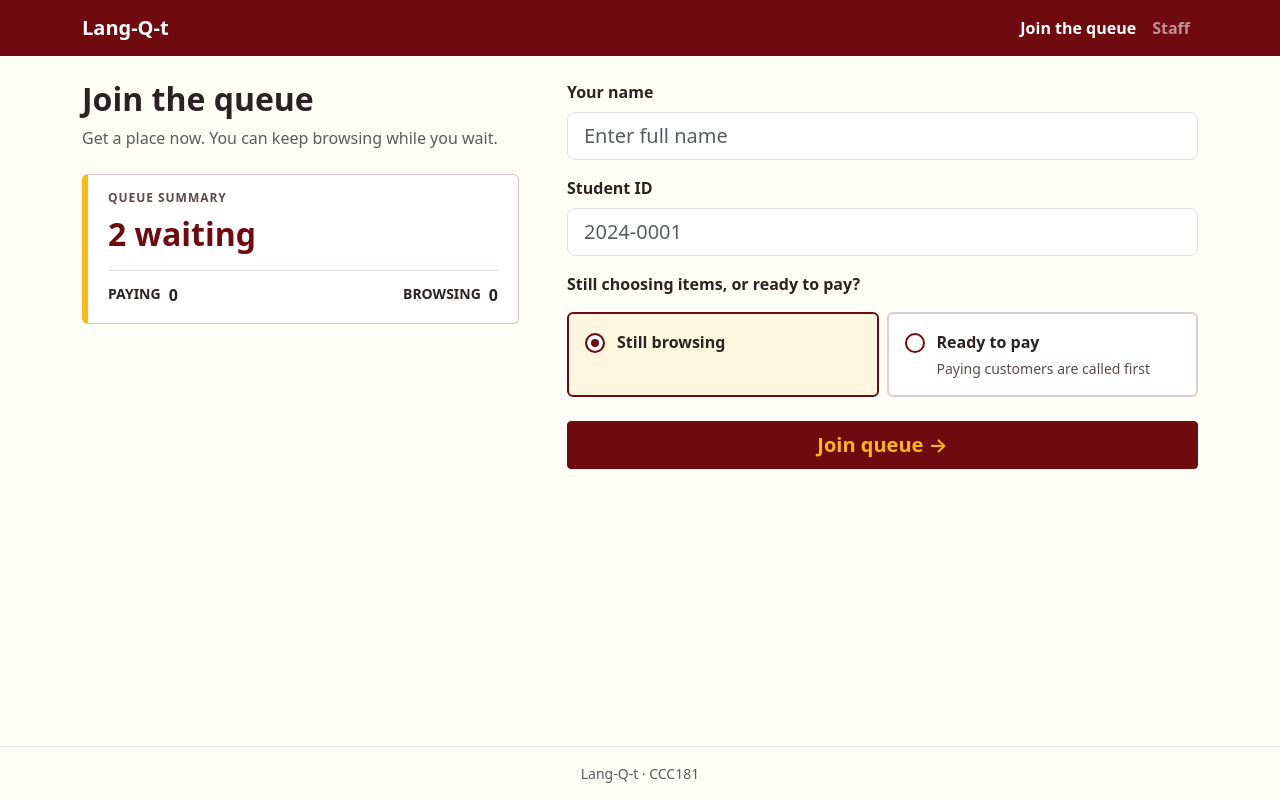
After one commit to Kenji7676/ccc181, a Flask app: page /join in a window 1280 px wide. The commit adds this page. Run offline with Flask 3, Linux system fonts and the light colour scheme.

Commit message:
Setting up join page

```diff
--- a/app.py
+++ b/app.py
@@ -5,6 +5,7 @@ Run it with:
 then open http://127.0.0.1:5000
 """
 from flask import Flask, render_template
+import re
 
 app = Flask(__name__)
 
@@ -16,7 +17,6 @@ app.secret_key = "dev-only-change-me"
 SERVICES = [
     {"id": 1, "name": "Buy merch"},
     {"id": 2, "name": "Claim pre-order"},
-    {"id": 3, "name": "Payment / inquiry"},
 ]
 
 SIZES = ["XS", "S", "M", "L", "XL", "2XL"]
@@ -30,7 +30,7 @@ TICKETS = [
      "email": "cris.pondoyo@g.msuiit.edu.ph",
      "service_id": 2, "status": "waiting",
      "item": "Langkit hoodie", "size": "L", "quantity": 1},
-    {"number": 3, "name": "Michael Adeva",
+    {"number": 2, "name": "Michael Adeva",
      "email": "michael.adeva@g.msuiit.edu.ph",
      "service_id": 1, "status": "called",
      "item": "Langkit tote bag", "size": "N/A", "quantity": 1},
@@ -55,9 +55,59 @@ def hello():
     # The plain-string version from the Routes slide.
     return "Hello, CCC181!"
 
-@app.route("/join")
+STAGES = {"browsing", "paying"}
+STUDENT_ID_RE = re.compile(r"^\d{4}-\d{4}$")
+
+
+def queue_summary():
+    waiting = [t for t in TICKETS if t["status"] == "waiting"]
+    return {
+        "total": len(waiting),
+        "paying": sum(1 for t in waiting if t.get("stage") == "paying"),
+        "browsing": sum(1 for t in waiting if t.get("stage") == "browsing"),
+    }
+
+
+@app.get("/join")
 def join_form():
-    return render_template("join.html")
+    return render_template("join.html", form={}, errors={}, summary=queue_summary())
+
+
+@app.post("/join")
+def join():
+    form = request.form
+    name = form.get("name", "").strip()
+    student_id = form.get("student_id", "").strip()
+    stage = form.get("stage", "")
+    errors = {}
+
+    if not name:
+        errors["name"] = "Enter your name"
+    elif len(name) > 80:
+        errors["name"] = "Name must be 80 characters or fewer."
+
+    if not STUDENT_ID_RE.match(student_id):
+        errors["student_id"] = "Invalid format: YYYY-NNNN"
+
+    if stage not in STAGES:
+        errors["stage"] = "Choose one option."
+
+    if errors:
+        flash("Please fix the highlighted fields.", "danger")
+        return render_template("join.html", form=form, errors=errors,
+                               summary=queue_summary()), 400
+
+    number = max((t["number"] for t in TICKETS), default=0) + 1
+    TICKETS.append({
+        "number": number,
+        "name": name,
+        "student_id": student_id,
+        "stage": stage,
+        "service_id": SERVICES[0]["id"],  # wireframe has no service picker, so use a default
+        "status": "waiting",
+    })
+    flash(f"You're in the queue! Your ticket number is #{number}.", "success")
+    return redirect(url_for("ticket", ticket_id=number))
 
 @app.route("/staff")
 def staff_dashboard():
--- a/static/css/style.css
+++ b/static/css/style.css
@@ -1,51 +1,155 @@
-/* Colors borrowed from the Week 2 slide deck */
 :root {
-  --navy: #16223A;
-  --paper: #F6F4EE;
-  --card: #FFFDF8;
-  --teal: #2D6F78;
-  --orange: #B4501E;
+  --lk-maroon: #6f0b0f;
+  --lk-maroon-dark: #4f080b;
+  --lk-gold: #ffb714;
+  --lk-cream: #fffdf8;
+  --lk-ink: #2b2323;
+
+  --bs-primary: var(--lk-maroon);
+  --bs-primary-rgb: 111, 11, 15;
+  --bs-body-font-family: "Poppins", system-ui, -apple-system, "Segoe UI", Roboto, sans-serif;
+  --bs-link-color: var(--lk-maroon);
+  --bs-link-hover-color: var(--lk-maroon-dark);
 }
 
 body {
-  margin: 0;
-  font-family: "IBM Plex Sans", Arial, sans-serif;
-  background: var(--paper);
-  color: #1B2438;
+  background-color: var(--lk-cream);
+  color: var(--lk-ink);
+  font-family: var(--bs-body-font-family);
 }
 
-header {
-  background: var(--navy);
-  color: var(--paper);
-  padding: 1.5rem 2rem;
+/* Navbar */
+.navbar {
+  background-color: var(--lk-maroon) !important;
+  --bs-navbar-color: var(--lk-gold);
+  --bs-navbar-hover-color: #fff;
+  --bs-navbar-active-color: #fff;
+  --bs-navbar-brand-color: var(--lk-gold);
+  --bs-navbar-brand-hover-color: #fff;
+}
+.navbar .navbar-brand { font-weight: 800; }
+.navbar .nav-link { font-weight: 600; }
+
+/* Buttons */
+.btn { border-radius: 0.25rem; font-weight: 600; }
+.btn-primary {
+  --bs-btn-color: var(--lk-gold);
+  --bs-btn-bg: var(--lk-maroon);
+  --bs-btn-border-color: var(--lk-maroon);
+  --bs-btn-hover-color: #fff;
+  --bs-btn-hover-bg: var(--lk-maroon-dark);
+  --bs-btn-hover-border-color: var(--lk-maroon-dark);
+  --bs-btn-active-color: #fff;
+  --bs-btn-active-bg: var(--lk-maroon-dark);
+  --bs-btn-active-border-color: var(--lk-maroon-dark);
+}
+.btn:focus-visible {
+  outline: 3px solid var(--lk-maroon);
+  outline-offset: 3px;
+  box-shadow: none;
 }
 
-header h1 { margin: 0; }
-header a { color: var(--paper); text-decoration: none; }
-.tagline { margin: 0.25rem 0 0; color: #C5CEDD; }
-
-main {
-  max-width: 720px;
-  margin: 2rem auto;
-  padding: 0 1rem;
+/* Home page */
+.home { max-width: 36rem; }
+.home-rule {
+  border: 0;
+  border-top: 2px solid var(--lk-gold);
+  opacity: 1;
+  margin: 1.25rem 0;
+}
+.home-title {
+  font-size: clamp(2.75rem, 11vw, 4.5rem);
+  font-weight: 800;
+  letter-spacing: -0.02em;
+  color: var(--lk-maroon);
+  margin: 0;
+}
+.home-lead {
+  max-width: 28rem;
+  font-size: 1.125rem;
+  line-height: 1.6;
+  margin: 1.5rem auto 2rem;
+}
+.home-note {
+  margin-top: 1.5rem;
+  font-size: 0.875rem;
+  color: #5c4a4a;
 }
 
-h2 { color: var(--teal); }
+/* Join page: queue summary */
+.summary {
+  border: 1px solid rgba(111, 11, 15, 0.25);
+  border-left: 6px solid var(--lk-gold);
+  background: #fff;
+  border-radius: 0.375rem;
+  padding: 1rem 1.25rem;
+}
+.summary-label {
+  font-size: 0.75rem;
+  font-weight: 600;
+  letter-spacing: 0.08em;
+  text-transform: uppercase;
+  color: #5c4a4a;
+  margin: 0 0 0.25rem;
+}
+.summary-total {
+  font-size: 2rem;
+  font-weight: 800;
+  color: var(--lk-maroon);
+  margin: 0;
+}
+.summary-split {
+  justify-content: space-between;
+  gap: 1rem;
+  margin: 0.75rem 0 0;
+  padding-top: 0.75rem;
+  border-top: 1px solid #e6dede;
+}
+.summary-split div { display: flex; gap: 0.5rem; }
+.summary-split dt { font-weight: 600; text-transform: uppercase; font-size: 0.875rem; }
+.summary-split dd { margin: 0; font-weight: 800; }
 
-.tickets { list-style: none; padding: 0; }
-.tickets li {
-  background: var(--card);
-  border: 1px solid #E2DED3;
-  border-radius: 8px;
-  padding: 0.75rem 1rem;
-  margin-bottom: 0.5rem;
+/* Join page: choice cards */
+.choice { position: relative; height: 100%; }
+.choice-input {
+  position: absolute;
+  opacity: 0;
+  width: 1px;
+  height: 1px;
 }
-.tickets a { color: var(--orange); font-weight: 600; }
+.choice-label {
+  display: block;
+  height: 100%;
+  position: relative;
+  padding: 1rem 1rem 1rem 3rem;
+  background: #fff;
+  border: 2px solid #d9cfcf;
+  border-radius: 0.375rem;
+  cursor: pointer;
+}
+.choice-label::before {
+  content: "";
+  position: absolute;
+  left: 1rem;
+  top: 1.2rem;
+  width: 1.25rem;
+  height: 1.25rem;
+  border: 2px solid var(--lk-maroon);
+  border-radius: 50%;
+  background: #fff;
+}
+.choice-title { display: block; font-weight: 600; }
+.choice-help { display: block; font-size: 0.875rem; color: #5c4a4a; margin-top: 0.25rem; }
 
-code { background: #ECE8DE; padding: 0 0.3rem; border-radius: 4px; }
-
-footer {
-  text-align: center;
-  color: #5A6272;
-  padding: 2rem 0;
+.choice-input:checked + .choice-label {
+  border-color: var(--lk-maroon);
+  background: #fff6e0;
 }
+.choice-input:checked + .choice-label::before {
+  background: var(--lk-maroon);
+  box-shadow: inset 0 0 0 4px #fff;
+}
+.choice-input:focus-visible + .choice-label {
+  outline: 3px solid var(--lk-maroon);
+  outline-offset: 2px;
+}
--- /dev/null
+++ b/templates/join.html
@@ -0,0 +1,83 @@
+{% extends "base.html" %}
+{% block title %}Join the queue · Lang-Q-t{% endblock %}
+
+{% block content %}
+<div class="row g-4 g-md-5">
+
+  <div class="col-12 col-md-5">
+    <h1 class="h2 fw-bold mb-2">Join the queue</h1>
+    <p class="text-body-secondary mb-4">Get a place now. You can keep browsing while you wait.</p>
+
+    <section class="summary" aria-labelledby="summary-title">
+      <h2 id="summary-title" class="summary-label">Queue summary</h2>
+      <p class="summary-total">{{ summary.total }} waiting</p>
+      <dl class="summary-split d-none d-md-flex">
+        <div><dt>Paying</dt><dd>{{ summary.paying }}</dd></div>
+        <div><dt>Browsing</dt><dd>{{ summary.browsing }}</dd></div>
+      </dl>
+    </section>
+  </div>
+
+  <div class="col-12 col-md-7">
+    <form method="post" action="{{ url_for('join') }}" novalidate id="join-form">
+
+      <div class="mb-3">
+        <label for="name" class="form-label fw-semibold">Your name</label>
+        <input id="name" name="name" type="text" autocomplete="name" required
+               placeholder="Enter full name"
+               class="form-control form-control-lg {% if errors and errors.name %}is-invalid{% endif %}"
+               value="{{ form.get('name', '') }}"
+               {% if errors and errors.name %}aria-describedby="name-error"{% endif %}>
+        {% if errors and errors.name %}
+          <div id="name-error" class="invalid-feedback">{{ errors.name }}</div>
+        {% endif %}
+      </div>
+
+      <div class="mb-3">
+        <label for="student_id" class="form-label fw-semibold">Student ID</label>
+        <input id="student_id" name="student_id" type="text" autocomplete="off" required
+              placeholder="2024-0001"
+              class="form-control form-control-lg {% if errors and errors.student_id %}is-invalid{% endif %}"
+              value="{{ form.get('student_id', '') }}"
+              aria-describedby="student_id-help{% if errors and errors.student_id %} student_id-error{% endif %}">
+        {% if errors and errors.student_id %}
+          <div id="student_id-error" class="invalid-feedback">{{ errors.student_id }}</div>
+        {% endif %}
+      </div>
+
+      <fieldset class="mb-4">
+        <legend class="form-label fs-6 fw-semibold">Still choosing items, or ready to pay?</legend>
+        <div class="row g-2">
+          <div class="col-12 col-md-6">
+            <div class="choice">
+              <input class="choice-input" type="radio" name="stage" id="stage-browsing"
+                     value="browsing" {% if form.get('stage', 'browsing') == 'browsing' %}checked{% endif %}>
+              <label class="choice-label" for="stage-browsing">
+                <span class="choice-title">Still browsing</span>
+              </label>
+            </div>
+          </div>
+          <div class="col-12 col-md-6">
+            <div class="choice">
+              <input class="choice-input" type="radio" name="stage" id="stage-paying"
+                     value="paying" {% if form.get('stage') == 'paying' %}checked{% endif %}>
+              <label class="choice-label" for="stage-paying">
+                <span class="choice-title">Ready to pay</span>
+                <span class="choice-help">Paying customers are called first</span>
+              </label>
+            </div>
+          </div>
+        </div>
+        {% if errors and errors.stage %}
+          <div class="text-danger small mt-2">{{ errors.stage }}</div>
+        {% endif %}
+      </fieldset>
+
+      <button type="submit" class="btn btn-primary btn-lg w-100">
+        Join queue <span aria-hidden="true">→</span>
+      </button>
+    </form>
+  </div>
+
+</div>
+{% endblock %}
```
Also changed, not shown: templates/index.html (+15 -7 lines).
